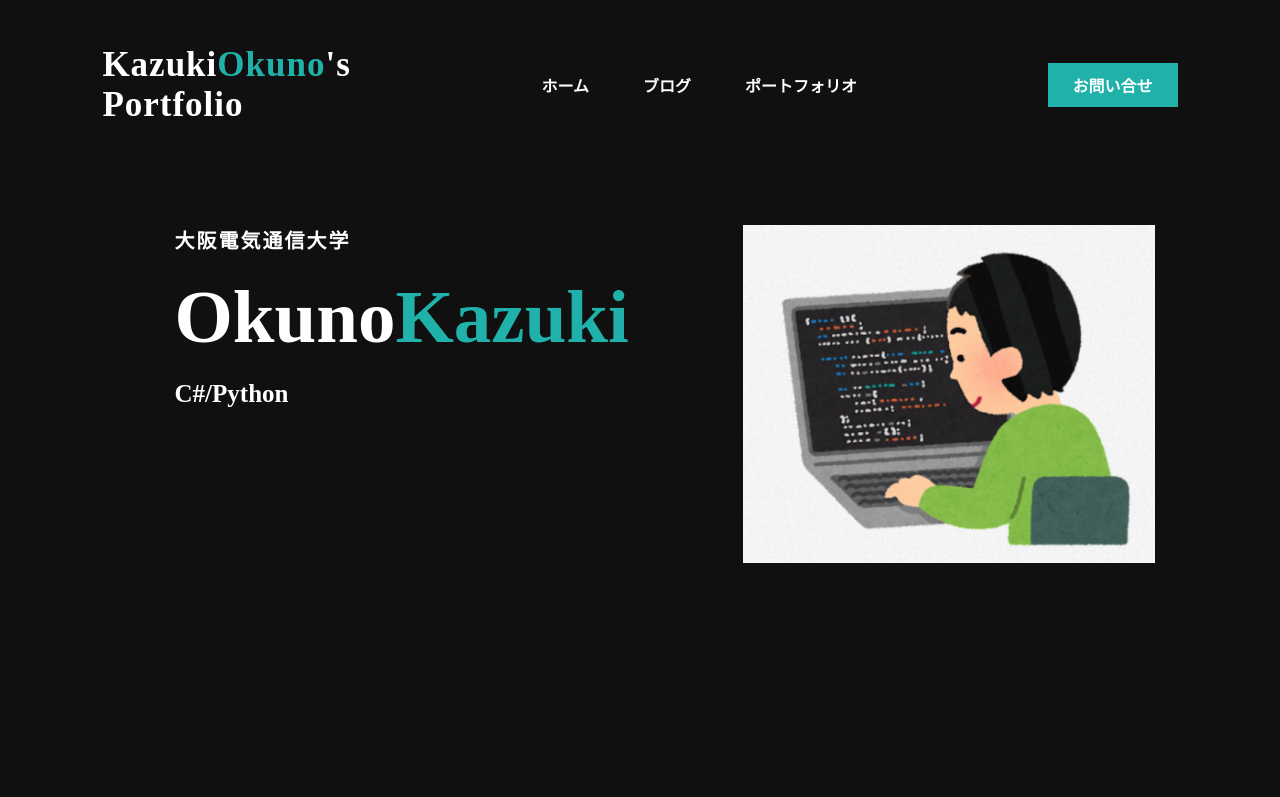
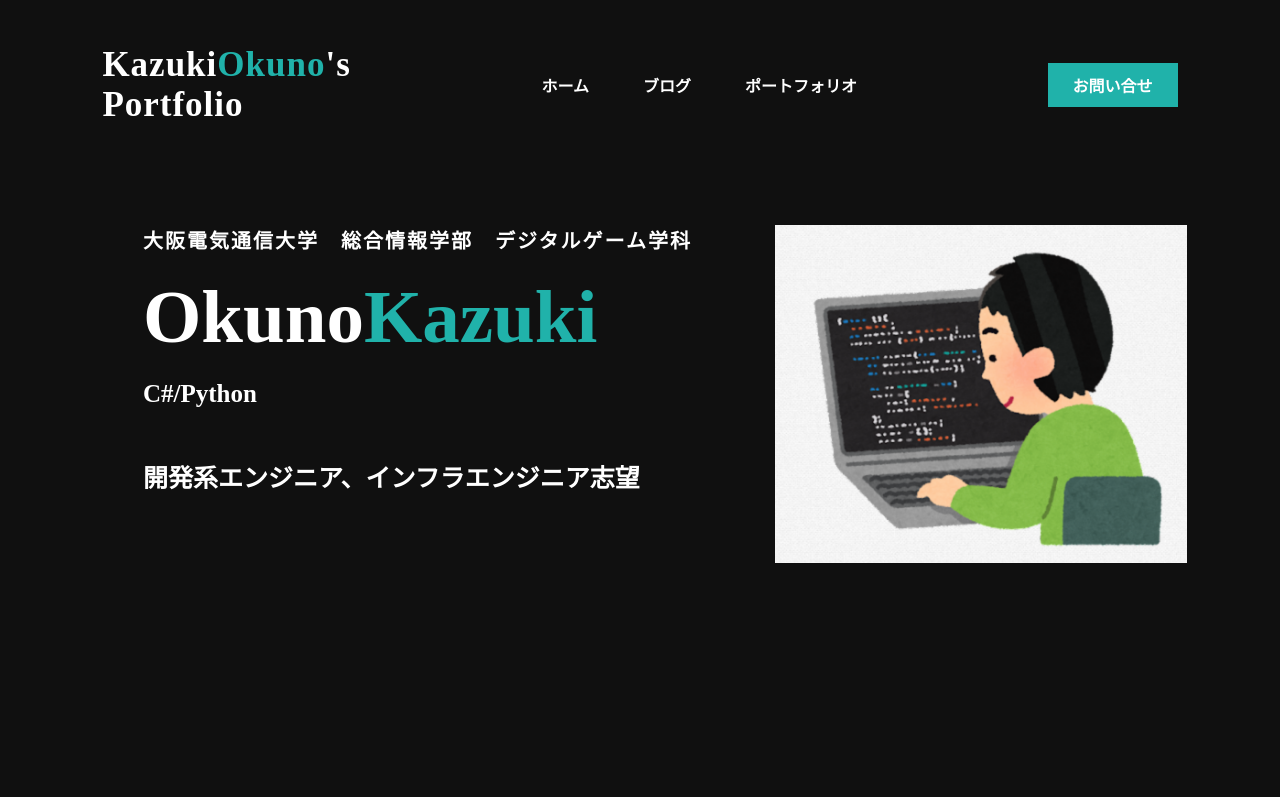
Before and after one commit to okunoo/Portfplio_Website, a plain HTML site: page index.html in a window 1280 px wide. Shown: the top 797 px of the page. Drawn offline with Linux system fonts and the light colour scheme.

Commit message:
Add files via upload

```diff
--- a/index.html
+++ b/index.html
@@ -27,9 +27,11 @@
        <div class = "content">
         <div class="body">
             <div class="portfolioInfo">
-                <h4>大阪電気通信大学</h4>
+                <h4>大阪電気通信大学　総合情報学部　デジタルゲーム学科</h4>
                 <h1>Okuno<span>Kazuki</span></h1>
                 <h3>C#/Python</h3>
+                <h3>開発系エンジニア、インフラエンジニア志望</h3>
+
                 <div class = "newsletter">
                 </div>
             </div>
@@ -113,6 +115,7 @@
         <p>Osaka Electorical Communication University</p>
         <div class="social">
             <a href="https://twitter.com/onati_man"><i class="fab fa-twitter"></i></a>
+            <a href="https://www.youtube.com/channel/UCljmPlFuftp1G41ae9WK80w"><i class="fab fa-youtube"></i></a>
         </div>
     </footer>
 </body>
```
